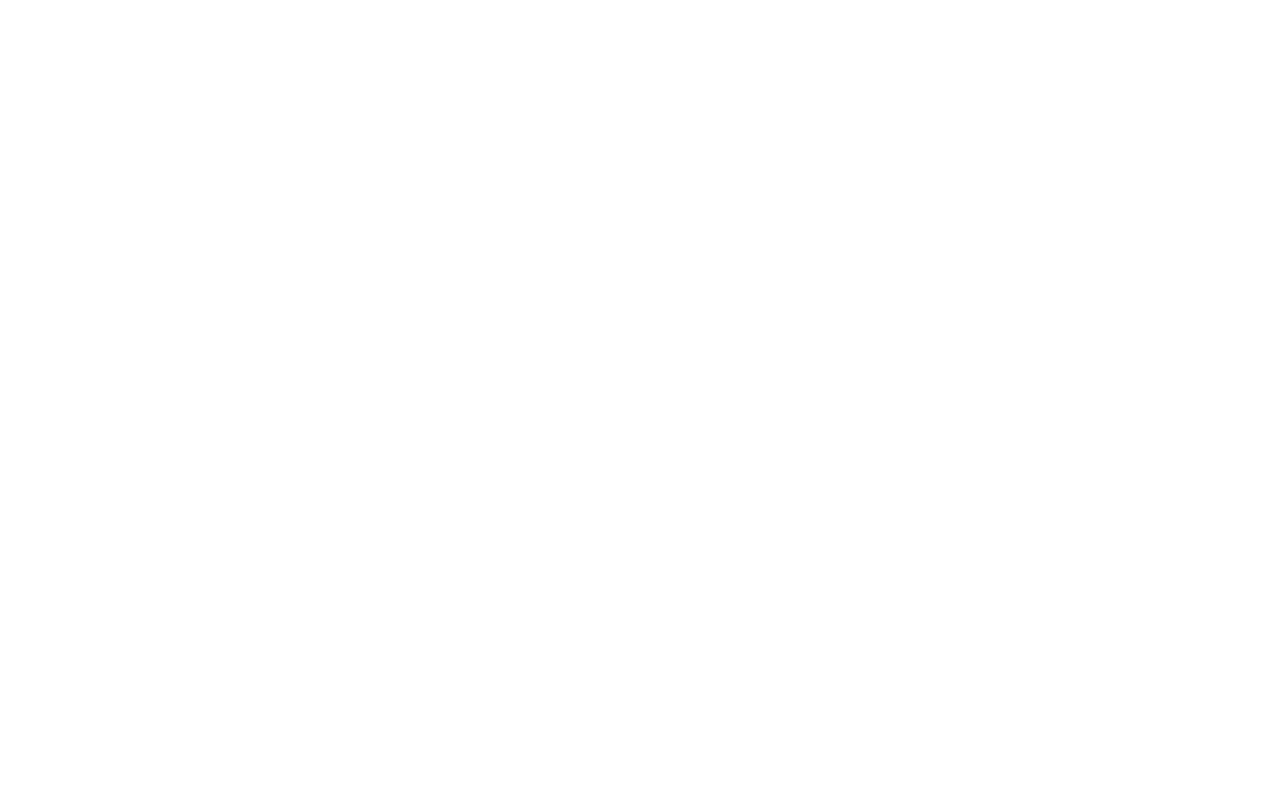
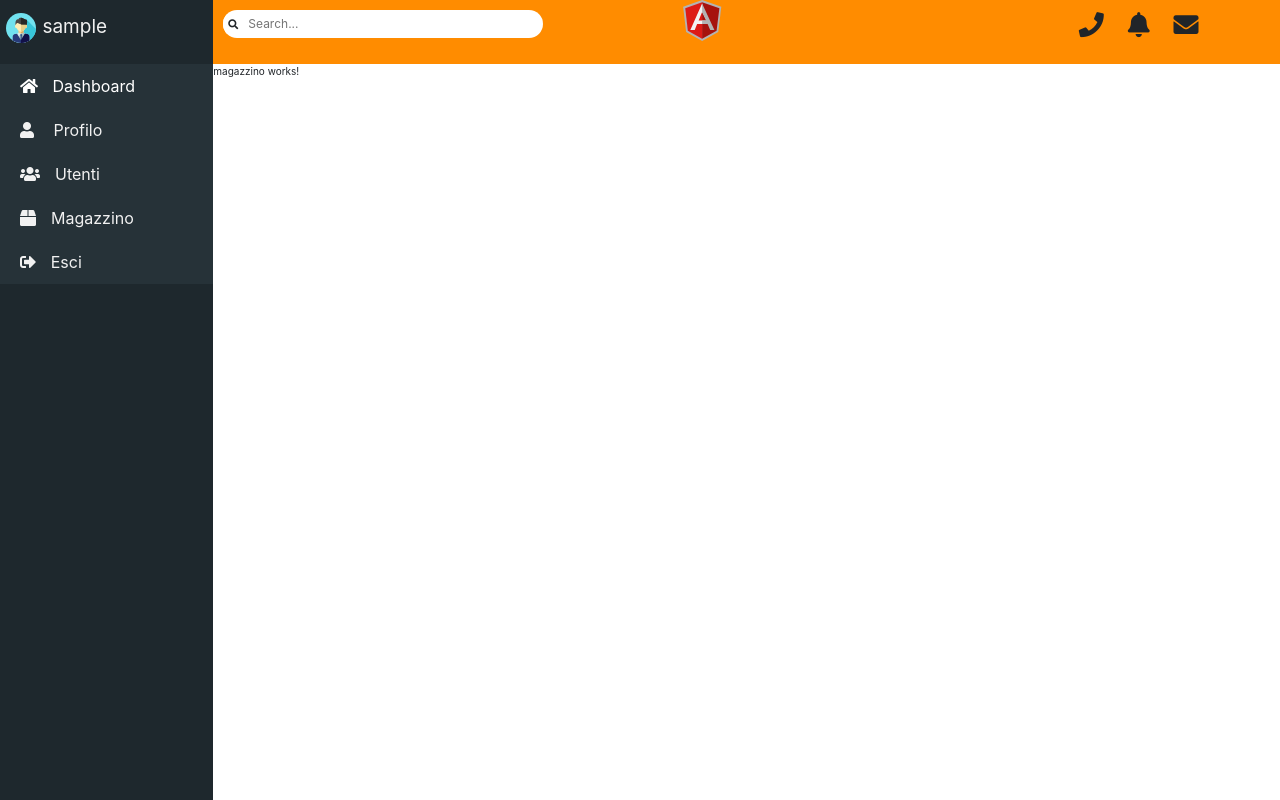
Before and after one commit to AnthonyContrader/Autoship, an Angular app: page /admin-dashboard/magazzino in a window 1280 px wide. Before the commit this address led to /. Built offline with nearby package versions, Linux system fonts and the light colour scheme; sample sign-in values are in the browser's storage.

Commit message:
Aggiunto il Component ed il Service del Magazzino

```diff
--- a/src/app/admin/admin-dashboard/admin-dashboard.component.html
+++ b/src/app/admin/admin-dashboard/admin-dashboard.component.html
@@ -1,5 +1,5 @@
 <div class= "container">
-  <h1 style="text-align: center">Welcome {{user.username}}</h1>
+  <h1 style="text-align: center">Benvenuto {{user.username}}</h1>
   <p>
     "Lorem ipsum dolor sit amet, consectetur adipiscing elit, sed do eiusmod tempor incididunt ut labore et dolore magna aliqua. Ut enim ad minim veniam, quis nostrud exercitation ullamco laboris nisi ut aliquip ex ea commodo consequat. Duis aute irure dolor in reprehenderit in voluptate velit esse cillum dolore eu fugiat nulla pariatur. Excepteur sint occaecat cupidatat non proident, sunt in culpa qui officia deserunt mollit anim id est laborum."
   "Sed ut perspiciatis unde omnis iste natus error sit voluptatem accusantium doloremque laudantium, totam rem aperiam, eaque ipsa quae ab illo inventore veritatis et quasi architecto beatae vitae dicta sunt explicabo. Nemo enim ipsam voluptatem quia voluptas sit aspernatur aut odit aut fugit, sed quia consequuntur magni dolores eos qui ratione voluptatem sequi nesciunt. Neque porro quisquam est, qui dolorem ipsum quia dolor sit amet, consectetur, adipisci velit, sed quia non numquam eius modi tempora incidunt ut labore et dolore magnam aliquam quaerat voluptatem. Ut enim ad minima veniam, quis nostrum exercitationem ullam corporis suscipit laboriosam, nisi ut aliquid ex ea commodi consequatur? Quis autem vel eum iure reprehenderit qui in ea voluptate velit esse quam nihil molestiae consequatur, vel illum qui dolorem eum fugiat quo voluptas nulla pariatur?"
--- a/src/app/admin/admin-routing.module.ts
+++ b/src/app/admin/admin-routing.module.ts
@@ -6,6 +6,7 @@
 import { WorkInProgressComponent } from './work-in-progress/work-in-progress.component';
 import { EditProfileComponent } from './edit-profile/edit-profile.component';
 import { GeneralInfoComponent } from './general-info/general-info.component';
+import { MagazzinoComponent } from './magazzino/magazzino.component';
 
 /**
  * Modulo di routing dell'admin. Qui ci sono i percorsi che un admin può seguire:
@@ -26,6 +27,7 @@
     { path: 'work-in-progress', component: WorkInProgressComponent},
     { path: 'edit-profile', component: EditProfileComponent},
     { path: 'general-info', component:  GeneralInfoComponent},
+    { path: 'magazzino', component:  MagazzinoComponent}
   ]}
 ];
 
--- a/src/app/admin/admin.module.ts
+++ b/src/app/admin/admin.module.ts
@@ -7,6 +7,7 @@
 import { WorkInProgressComponent } from './work-in-progress/work-in-progress.component';
 import { EditProfileComponent } from './edit-profile/edit-profile.component';
 import { GeneralInfoComponent } from './general-info/general-info.component';
+import { MagazzinoComponent } from './magazzino/magazzino.component';
 
 /**
  * Modulo dell'admin, qui vengono dichiarate le component che utilizza
@@ -17,7 +18,7 @@
  * @see AdminRoutingModule
  */
 @NgModule({
-  declarations: [AdminDashboardComponent, UsersComponent, WorkInProgressComponent, EditProfileComponent, GeneralInfoComponent],
+  declarations: [AdminDashboardComponent, UsersComponent, WorkInProgressComponent, EditProfileComponent, GeneralInfoComponent, MagazzinoComponent],
   imports: [
     CommonModule,
     AdminRoutingModule,
--- /dev/null
+++ b/src/app/admin/magazzino/magazzino.component.html
@@ -0,0 +1,3 @@
+<p>
+  magazzino works!
+</p>
--- /dev/null
+++ b/src/app/admin/magazzino/magazzino.component.ts
@@ -0,0 +1,15 @@
+import { Component, OnInit } from '@angular/core';
+
+@Component({
+  selector: 'app-magazzino',
+  templateUrl: './magazzino.component.html',
+  styleUrls: ['./magazzino.component.css']
+})
+export class MagazzinoComponent implements OnInit {
+
+  constructor() { }
+
+  ngOnInit() {
+  }
+
+}
--- a/src/app/layout/admin-layout/admin-menu/admin-menu.component.html
+++ b/src/app/layout/admin-layout/admin-menu/admin-menu.component.html
@@ -7,31 +7,41 @@
             </button>
             <button type="button" class="menubtn" data-toggle="collapsebtn" data-target="#account"
                 (click)="accountcollapse()">
-                <i class="fas fa-user" style="margin-right: 15px"></i> Account
+                <i class="fas fa-user" style="margin-right: 15px"></i> Profilo
             </button>
             <div class="collapsebtn" id="account" *ngIf="isAccountCollapsed">
                 <button class="menubtn" style="background-color: #334247; padding-left: 40px">
                     <a [routerLink]="['/admin-dashboard/edit-profile']"> <i class="fas fa-user-edit"
                             style="margin-right: 15px"></i>
-                        Edit Profile</a>
+                        Modifica</a>
                 </button>
                 <button class="menubtn" style="background-color: #334247; padding-left: 40px">
                     <a [routerLink]="['/admin-dashboard/general-info']"><i class="fas fa-file-alt"
-                            style="margin-right: 15px"></i>General Info</a>
+                            style="margin-right: 15px"></i>Informazioni</a>
                 </button>
             </div>
             <button type="button" class="menubtn" data-toggle="collapsebtn" data-target="#users"
                 (click)="userscollapse()">
-                <i class="fas fa-users" style="margin-right: 15px"></i>Users
+                <i class="fas fa-users" style="margin-right: 15px"></i>Utenti
             </button>
             <div class="collapsebtn" id="users" *ngIf="isUserCollapsed">
                 <button class="menubtn" style="padding-left: 40px; background-color: #334247;">
                     <a [routerLink]="['/admin-dashboard/users']"> <i class="fas fa-edit" style="margin-right: 10px">
-                        </i> Manage Users </a>
+                        </i> Gestisci </a>
+                </button>
+            </div>
+            <button type="button" class="menubtn" data-toggle="collapsebtn" data-target="#users"
+                (click)="magazzinocollapse()">
+                <i class="fas fa-box" style="margin-right: 15px"></i>Magazzino
+            </button>
+            <div class="collapsebtn" id="magazzino" *ngIf="isMagazzinoCollapsed">
+                <button class="menubtn" style="padding-left: 40px; background-color: #334247;">
+                    <a [routerLink]="['/admin-dashboard/magazzino']"> <i class="fas fa-clipboard" style="margin-right: 10px">
+                        </i> Gestisci </a>
                 </button>
             </div>
             <button class="menubtn" (click)="logout()">
-                <i class="fas fa-sign-out-alt" style="margin-right: 15px"></i>Logout
+                <i class="fas fa-sign-out-alt" style="margin-right: 15px"></i>Esci
             </button>
         </div>
     </div>
--- a/src/app/layout/admin-layout/admin-menu/admin-menu.component.ts
+++ b/src/app/layout/admin-layout/admin-menu/admin-menu.component.ts
@@ -11,6 +11,7 @@
   isUserCollapsed = false;
   isClientCollapsed = false;
   isAccountCollapsed = false;
+  isMagazzinoCollapsed = false;
 
   constructor(private router: Router) {
   }
@@ -34,4 +35,10 @@
       this.isAccountCollapsed = true;
     } else { this.isAccountCollapsed = false; }
   }
+
+  magazzinocollapse() {
+    if (this.isMagazzinoCollapsed === false) {
+      this.isMagazzinoCollapsed = true;
+    } else { this.isMagazzinoCollapsed = false; }
+  }
 }
--- /dev/null
+++ b/src/dto/codicestato.ts
@@ -0,0 +1,3 @@
+export enum CodiceStato {
+    Attesa, Confermato, Spedito
+}
```
Also changed, not shown: src/dto/codicedto.ts (added, +16 -0 lines), src/dto/magazzinodto.ts (added, +17 -0 lines), src/service/magazzino.service.ts (added, +9 -0 lines), src/app/admin/magazzino/magazzino.component.css (added), 1 other file (tests, documents, lock files or other folders).
